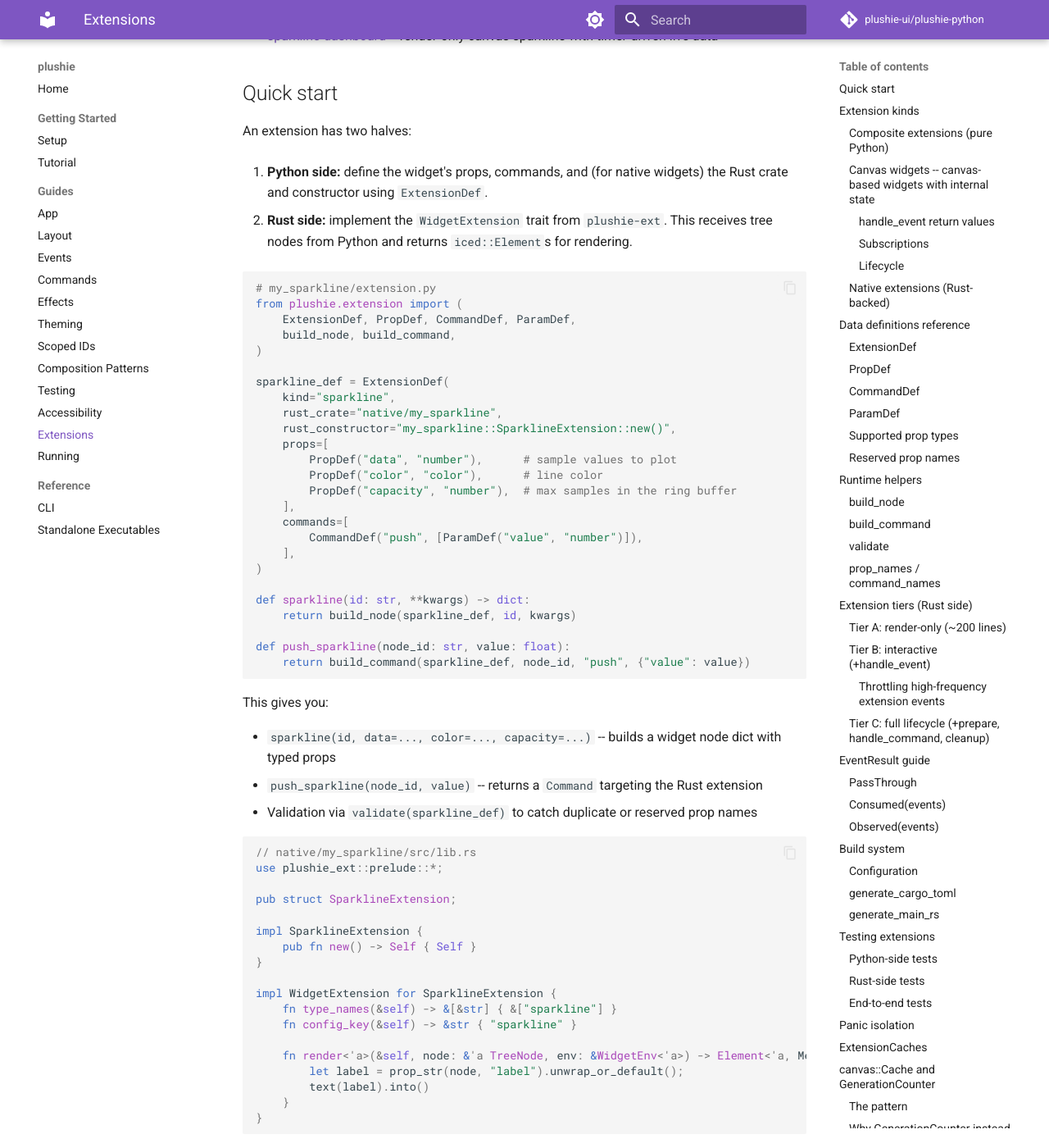
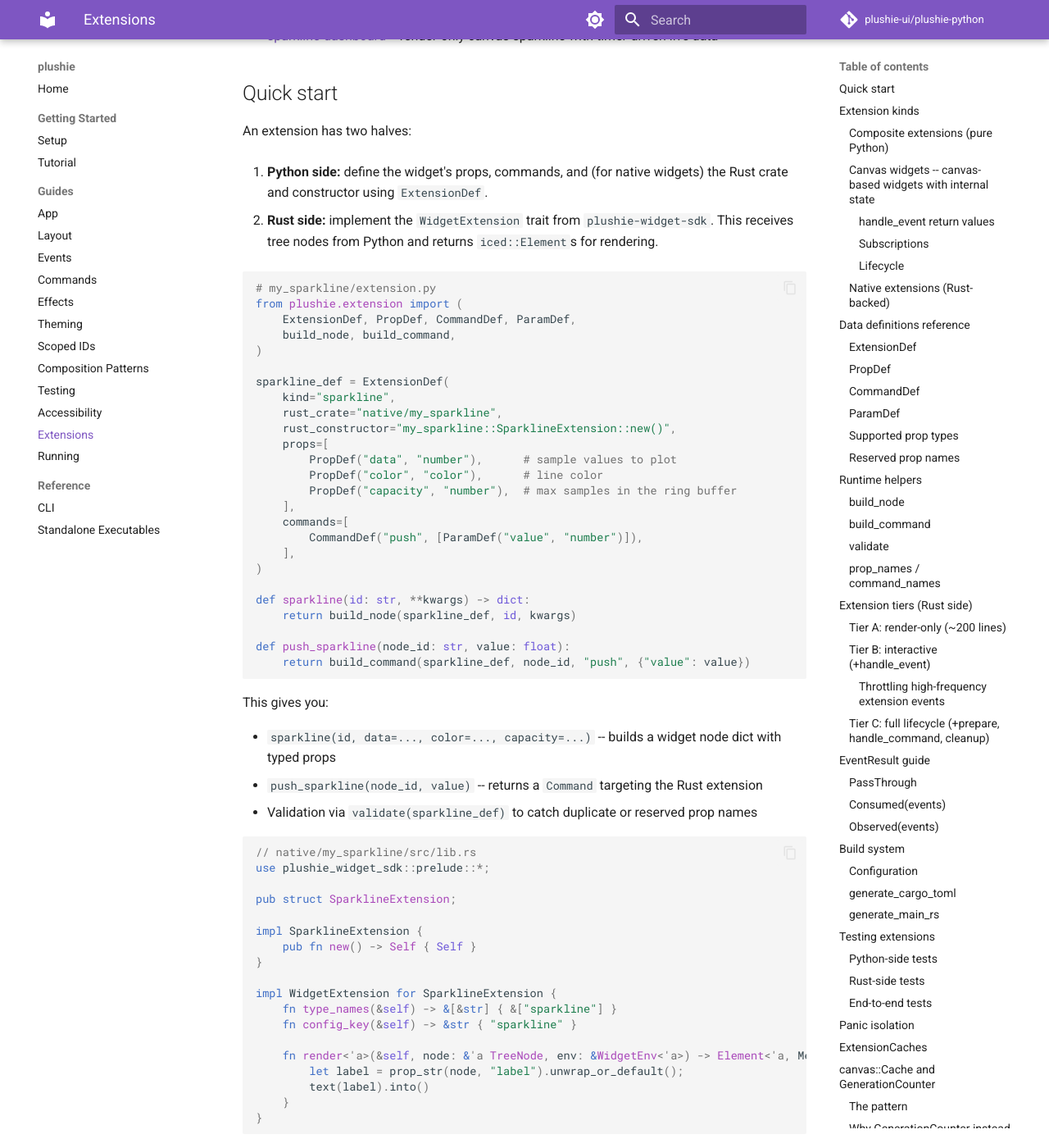
Before and after one commit to plushie-ui/plushie-python, an MkDocs documentation site: the page built from docs/extensions.md, in a window 1280 px wide and 1400 px high, scrolled down 317 px. Shown: the whole window at 82% size. Built offline with MkDocs 1.6.1 and Material for MkDocs 9.7.7, drawn with Linux system fonts in a browser that asks for light colours; comment, search, counter and statistics services are not loaded; some of the changed text lies outside the part shown.

Commit message:
docs: update references for plushie-renderer -> plushie-rust rename
Update GitHub URLs, local paths, and plushie-ext/plushie_ext
references to plushie-widget-sdk/plushie_widget_sdk throughout
README, extensions guide, and testing guide.

````diff
--- a/docs/extensions.md
+++ b/docs/extensions.md
@@ -21,7 +21,7 @@ An extension has two halves:
 1. **Python side:** define the widget's props, commands, and (for native
    widgets) the Rust crate and constructor using `ExtensionDef`.
 
-2. **Rust side:** implement the `WidgetExtension` trait from `plushie-ext`.
+2. **Rust side:** implement the `WidgetExtension` trait from `plushie-widget-sdk`.
    This receives tree nodes from Python and returns `iced::Element`s for
    rendering.
 
@@ -64,7 +64,7 @@ This gives you:
 
 ```rust
 // native/my_sparkline/src/lib.rs
-use plushie_ext::prelude::*;
+use plushie_widget_sdk::prelude::*;
 
 pub struct SparklineExtension;
 
@@ -597,12 +597,12 @@ def test_build_command_creates_extension_command():
 
 ### Rust-side tests
 
-Test pure logic functions using `plushie_ext::testing`:
+Test pure logic functions using `plushie_widget_sdk::testing`:
 
 ```rust
 #[cfg(test)]
 mod tests {
-    use plushie_ext::testing::*;
+    use plushie_widget_sdk::testing::*;
     use super::*;
 
     #[test]
@@ -708,7 +708,7 @@ via `Widget::state()` or `canvas::Program`), and a `GenerationCounter` in
 `ExtensionCaches` tracks when your data changes.
 
 ```rust
-use plushie_ext::prelude::*;
+use plushie_widget_sdk::prelude::*;
 use iced::widget::canvas;
 
 /// Stored in ExtensionCaches (Send + Sync).
@@ -966,7 +966,7 @@ use iced::advanced::widget::{self, Widget};
 use iced::advanced::{layout, mouse, renderer, Clipboard, Layout, Shell};
 use iced::event;
 use iced::{Element, Length, Rectangle, Size, Theme};
-use plushie_ext::prelude::*;
+use plushie_widget_sdk::prelude::*;
 
 struct MyWidget<'a> {
     node_id: String,
@@ -1057,7 +1057,7 @@ The Widget trait is part of plushie-iced, not the Python SDK.
 
 ## Prop helpers reference
 
-The `plushie_ext::prop_helpers` module (re-exported via `prelude::*`) provides
+The `plushie_widget_sdk::prop_helpers` module (re-exported via `prelude::*`) provides
 typed accessors for reading props from `TreeNode`. Use these instead of
 manually traversing `serde_json::Value`:
 
@@ -1269,7 +1269,7 @@ def clear(node_id: str) -> Command:
 
 ```rust
 // native/my_sparkline/src/lib.rs
-use plushie_ext::prelude::*;
+use plushie_widget_sdk::prelude::*;
 
 pub struct SparklineExtension;
 
````
Also changed, not shown: README.md (+1 -1 lines), docs/index.md (+1 -1 lines), docs/testing.md (+3 -3 lines).
